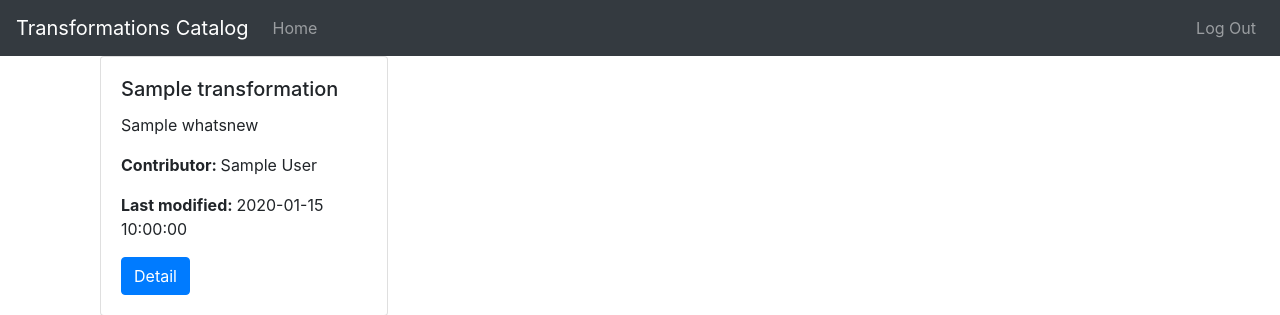
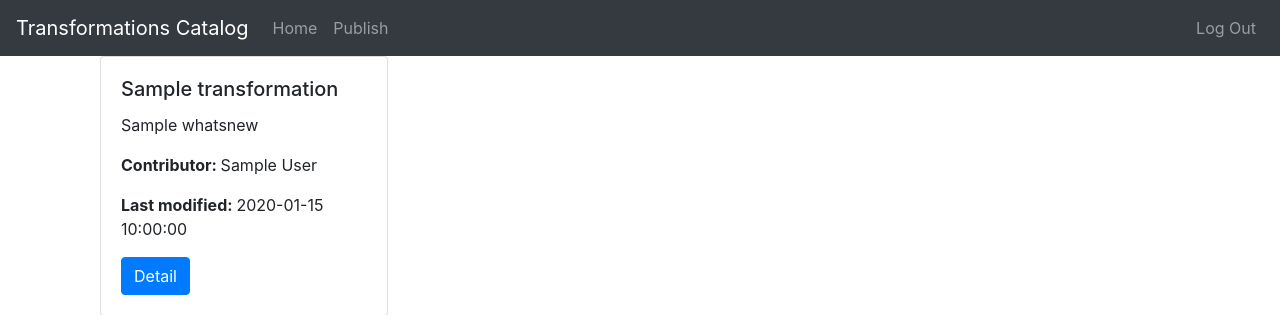
Before and after one commit to clowder-framework/catalog, a Flask app: template transformations/templates/pages/home.html in a window 1280 px wide. Shown: the top 315 px of the page. Run offline with Flask 2, Linux system fonts and the light colour scheme; the visitor is signed in with stand-in values (Sample User, id 1); the template is opened without the code that fills it: most values are stand-ins (such as "Sample title", 1, 10 or a date in 2020); some libraries are stand-ins or nearby versions.

Commit message:
add publish approve page

```diff
--- a/transformations/__init__.py
+++ b/transformations/__init__.py
@@ -3,6 +3,7 @@ import os
 from flask import Flask, render_template, current_app
 
 from . import auth
+from . import publish
 from . import pages
 from transformations.db import get_db
 
@@ -11,6 +12,7 @@ def create_app(test_config=None):
     # create and configure the app
     app = Flask(__name__, instance_relative_config=True)
     app.register_blueprint(auth.bp)
+    app.register_blueprint(publish.bp)
     app.register_blueprint(pages.bp)
     app.config.from_mapping(
         SECRET_KEY='dev'
--- a/transformations/templates/main.html
+++ b/transformations/templates/main.html
@@ -37,7 +37,11 @@
         <li class="nav-item {% if request.endpoint == 'pages.home' %} active {% endif %}">
           <a class="nav-link" href="{{ url_for('pages.home') }}">Home</a>
         </li>
+          {% if g.admin %}
+            <a class="nav-link" href="{{ url_for('publish.approve') }}">Publish</a></li>
+          {% endif %}
       </ul>
+
       <ul class="navbar-nav">
         {% if g.user %}
           <li class="nav-item"><span>{{ g.user['username'] }}</span>
```
